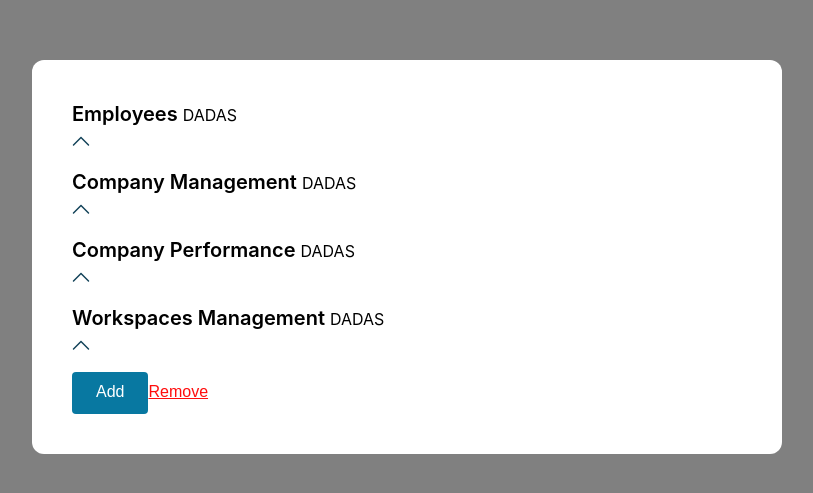
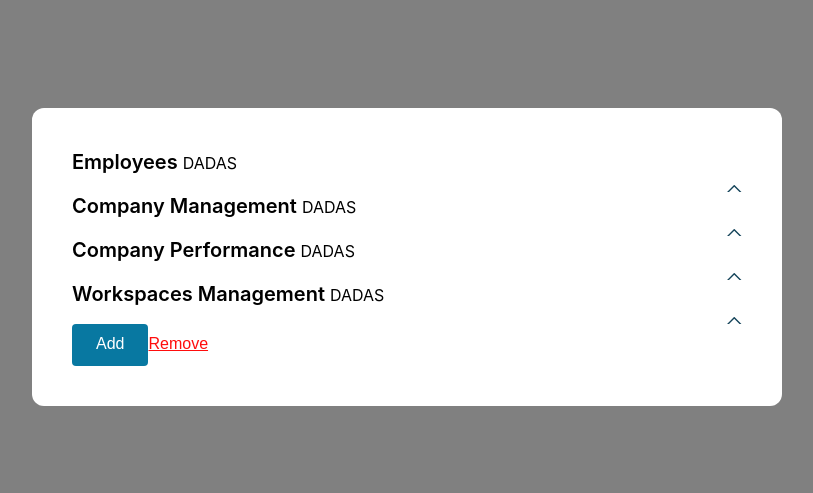
Before and after one commit to DaveTheWebDev/multi-step-form, a React (Create React App) app: page / in a window 1280 px wide. Shown: the part 143-636 px from the top of the page, without its empty margins (233-1046 px from the left). Built offline with nearby package versions, Linux system fonts and the light colour scheme.

Commit message:
added ArrowIcon

```diff
--- a/src/components/atoms/Accordion/Arrow/ArrowIcon.tsx
+++ b/src/components/atoms/Accordion/Arrow/ArrowIcon.tsx
@@ -1,7 +1,9 @@
 import React from 'react'
+import * as S from '../Accordion.styles'
+import { ArrowIconProps } from '../Accordion.types'
 
-export const ArrowIcon = () => {
-  return <svg width="18" height="10" viewBox="0 0 18 10" fill="none" xmlns="http://www.w3.org/2000/svg">
+export const ArrowIcon = ({ isExpanded }: ArrowIconProps) => {
+  return <S.Arrow isExpanded={isExpanded} aria-hidden={true} width="18" height="10" viewBox="0 0 18 10" fill="none" xmlns="http://www.w3.org/2000/svg">
     <path fillRule="evenodd" clipRule="evenodd" d="M0.96967 9.53033C1.26256 9.82322 1.73744 9.82322 2.03033 9.53033L9 2.56066L15.9697 9.53033C16.2626 9.82322 16.7374 9.82322 17.0303 9.53033C17.3232 9.23744 17.3232 8.76256 17.0303 8.46967L9.53033 0.96967C9.23744 0.676777 8.76256 0.676777 8.46967 0.96967L0.96967 8.46967C0.676777 8.76256 0.676777 9.23744 0.96967 9.53033Z" fill="#134359" />
-  </svg>
+  </S.Arrow>
 }
```
